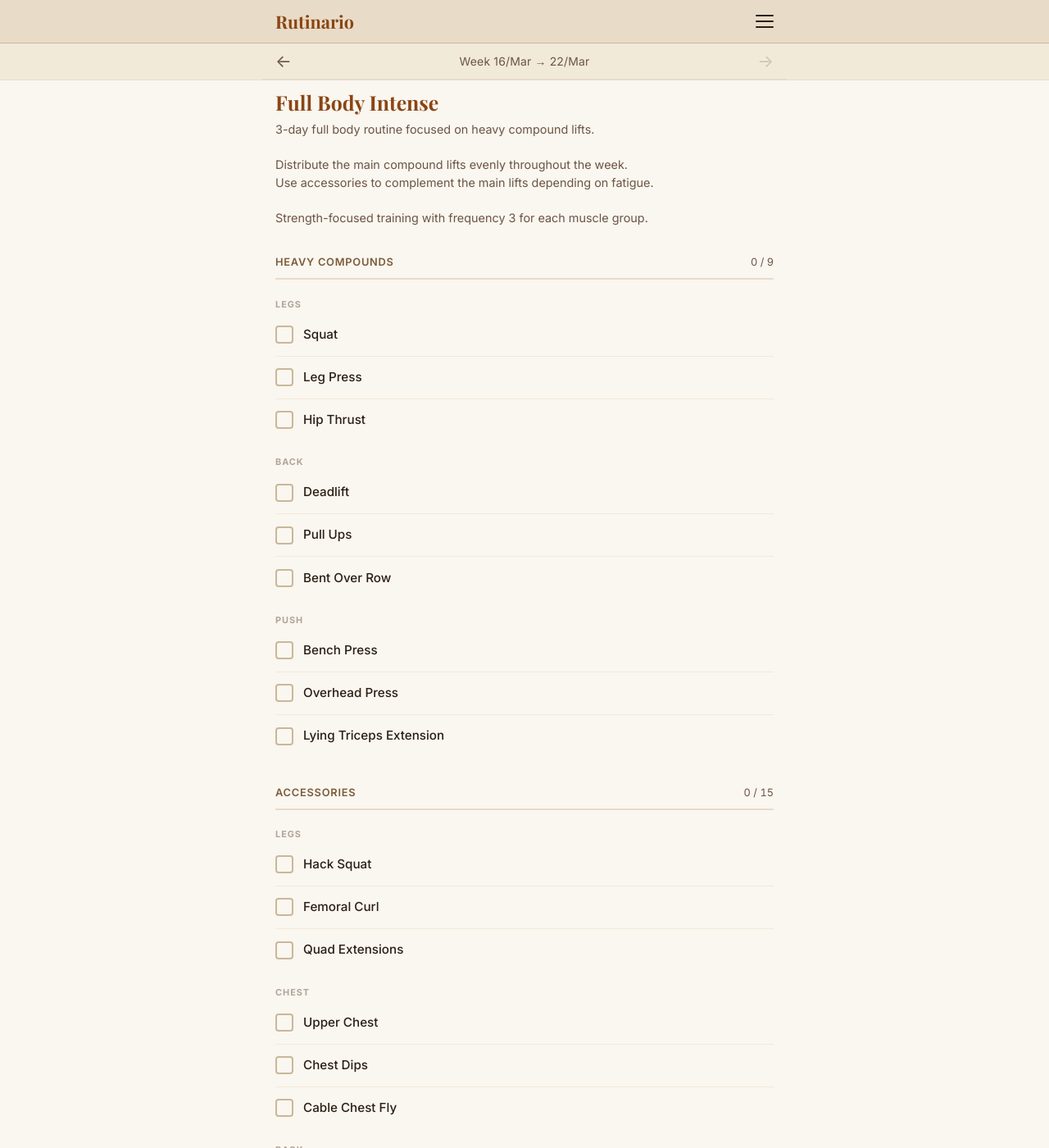
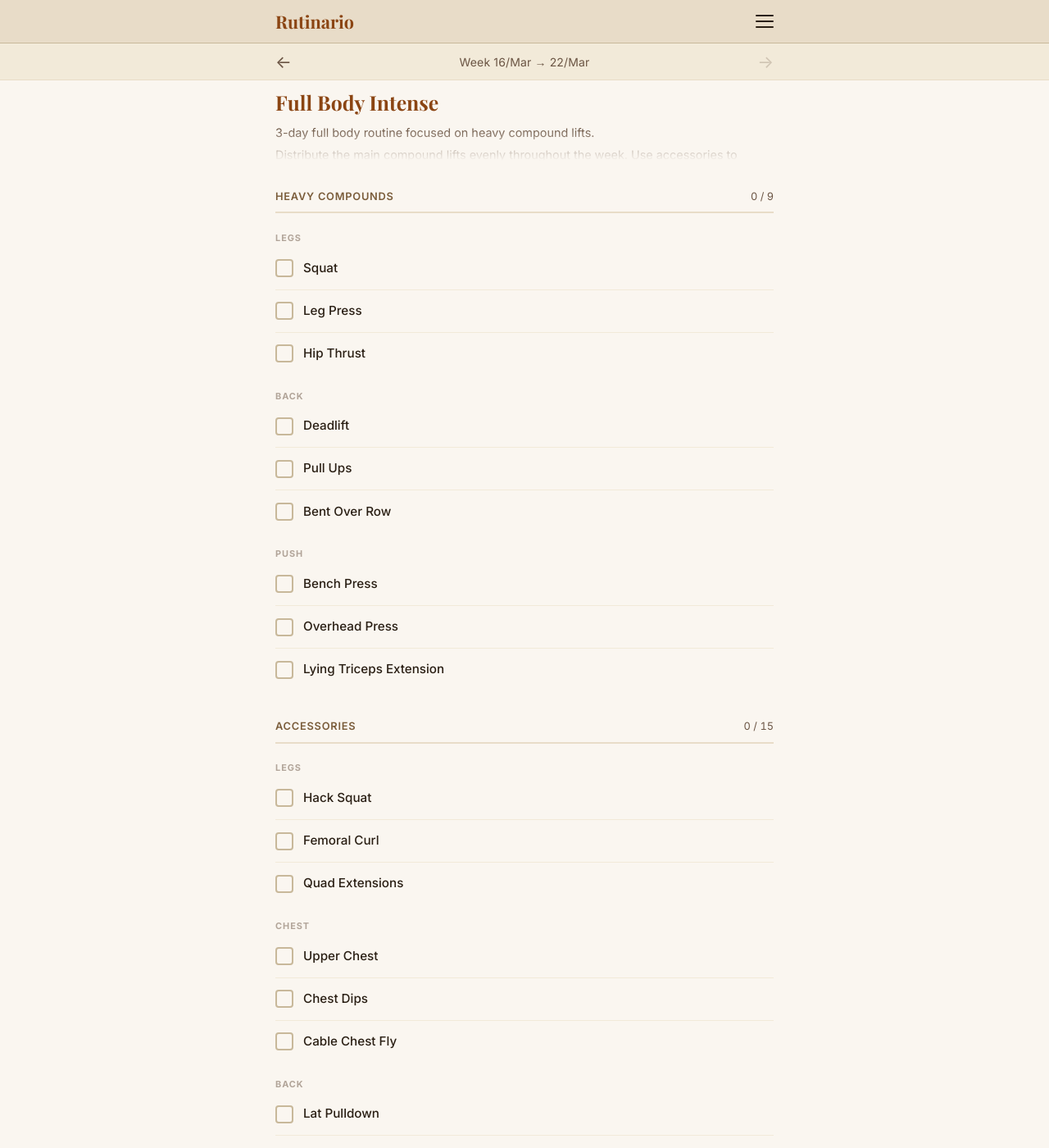
Before and after one commit to fermin-silva/fermin-silva.github.io, a Jekyll site: the page built from _routines/fullbody.md, in a window 1280 px wide and 1400 px high. Shown: the whole window at 82% size. Built offline with Jekyll 4.4.1, drawn with Linux system fonts in a browser that asks for light colours.

Commit message:
feat: add truncatable descriptions with i18n array format + CSS cleanup (#14)
Refactor routine desc from block scalars to YAML arrays of {en, es}
objects, rendered as <p> tags with a reusable .truncated CSS utility
that shows a fade gradient and expands on click. Fix routine title
margin and clean up duplicate CSS rules in rutina.css.

Co-authored-by: Fermin Silva <fermin@pomelo.la>
Co-authored-by: Claude Opus 4.6 <noreply@anthropic.com>

```diff
--- a/_layouts/rutina-default.html
+++ b/_layouts/rutina-default.html
@@ -6,7 +6,8 @@
   <title>{% if page.name.en %}{{ page.name.en }} — {% elsif page.name %}{{ page.name }} — {% endif %}Rutinario</title>
 
   <!-- SEO and Discovery Meta Tags -->
-  <meta name="description" content="{% if page.layout == 'rutina-routine' %}{{ page.name.en | default: page.name }}: {{ page.desc.en | default: page.desc }}{% else %}Rutinario: Track your gym routines, week by week. Bilingual fitness app with customizable workout tracking.{% endif %}">
+  {% if page.layout == 'rutina-routine' %}{% assign _desc_text = page.desc | map: 'en' | join: ' ' %}{% endif %}
+  <meta name="description" content="{% if page.layout == 'rutina-routine' %}{{ page.name.en | default: page.name }}: {{ _desc_text }}{% else %}Rutinario: Track your gym routines, week by week. Bilingual fitness app with customizable workout tracking.{% endif %}">
   <meta name="keywords" content="{% if page.layout == 'rutina-routine' %}{{ page.name.en | default: page.name | downcase }}, gym routine, workout, fitness{% else %}gym tracking, fitness app, workout tracker, exercise log, fitness routine{% endif %}">
   <meta name="author" content="Fermin Silva">
   <meta name="robots" content="index, follow, max-snippet:-1, max-image-preview:large">
@@ -14,14 +15,14 @@
   <!-- OpenGraph Tags for Maximum Social/LLM Discoverability -->
   <meta property="og:type" content="{% if page.layout == 'rutina-routine' %}article{% else %}website{% endif %}">
   <meta property="og:title" content="{% if page.name.en %}{{ page.name.en }}{% elsif page.name %}{{ page.name }}{% else %}Rutinario{% endif %} — Gym Routine Tracker">
-  <meta property="og:description" content="{% if page.layout == 'rutina-routine' %}{{ page.name.en | default: page.name }}: {{ page.desc.en | default: page.desc }}{% else %}Track your gym routines, week by week. A bilingual fitness app for managing workouts.{% endif %}">
+  <meta property="og:description" content="{% if page.layout == 'rutina-routine' %}{{ page.name.en | default: page.name }}: {{ _desc_text }}{% else %}Track your gym routines, week by week. A bilingual fitness app for managing workouts.{% endif %}">
   <meta property="og:url" content="https://fermin-silva.github.io{{ page.url }}">
   <meta property="og:site_name" content="Rutinario">
 
   <!-- Twitter Card for Social Sharing -->
   <meta name="twitter:card" content="summary">
   <meta name="twitter:title" content="{% if page.name.en %}{{ page.name.en }}{% elsif page.name %}{{ page.name }}{% else %}Rutinario{% endif %}">
-  <meta name="twitter:description" content="{% if page.layout == 'rutina-routine' %}{{ page.desc.en | default: page.desc }}{% else %}Track your gym routines with Rutinario - a bilingual PWA fitness tracker{% endif %}">
+  <meta name="twitter:description" content="{% if page.layout == 'rutina-routine' %}{{ _desc_text }}{% else %}Track your gym routines with Rutinario - a bilingual PWA fitness tracker{% endif %}">
 
   <!-- Canonical Links for SEO -->
   <link rel="canonical" href="https://fermin-silva.github.io{{ page.url }}">
@@ -79,7 +80,7 @@
       "@context": "https://schema.org",
       "@type": "EducationEvent",
       "name": "{{ page.name.en | default: page.name }} Routine",
-      "description": "{{ page.desc.en | default: page.desc }}",
+      "description": "{{ _desc_text }}",
       "url": "https://fermin-silva.github.io{{ page.url }}",
       "educationalLevel": "General",
       "learningResourceType": "Workout",
--- a/_layouts/rutina-routine.html
+++ b/_layouts/rutina-routine.html
@@ -20,11 +20,13 @@ week_label:
     {{ page.name.en | default: page.name }}
   </h1>
   {% if page.desc %}
-  <p class="routine-subtitle"
-     data-i18n-en="{{ page.desc.en | default: page.desc }}"
-     data-i18n-es="{{ page.desc.es | default: page.desc }}">
-    {{ page.desc.en | default: page.desc }}
-  </p>
+  <div class="routine-desc truncated">
+    {% for p in page.desc %}
+    <p class="routine-subtitle"
+       data-i18n-en="{{ p.en }}"
+       data-i18n-es="{{ p.es }}">{{ p.en }}</p>
+    {% endfor %}
+  </div>
   {% endif %}
 
   {% comment %}Detect whether any item uses "group" (→ multiple sections with counters){% endcomment %}
--- a/_routines/fullbody.md
+++ b/_routines/fullbody.md
@@ -3,21 +3,12 @@ name:
   en: Full Body Intense
   es: Cuerpo Completo Intenso
 desc:
-  en: |
-    3-day full body routine focused on heavy compound lifts.
-
-    Distribute the main compound lifts evenly throughout the week.
-    Use accessories to complement the main lifts depending on fatigue.
-
-    Strength-focused training with frequency 3 for each muscle group.
-
-  es: |
-    Rutina full body de 3 días enfocada en levantamientos compuestos pesados.
-
-    Distribuí los compuestos principales de forma pareja a lo largo de la semana.
-    Usá accesorios para complementar según la fatiga.
-
-    Enfoque en fuerza y frecuencia 3 para cada músculo.
+  - en: "3-day full body routine focused on heavy compound lifts."
+    es: "Rutina full body de 3 días enfocada en levantamientos compuestos pesados."
+  - en: "Distribute the main compound lifts evenly throughout the week. Use accessories to complement the main lifts depending on fatigue."
+    es: "Distribuí los compuestos principales de forma pareja a lo largo de la semana. Usá accesorios para complementar según la fatiga."
+  - en: "Strength-focused training with frequency 3 for each muscle group."
+    es: "Enfoque en fuerza y frecuencia 3 para cada músculo."
 slug: fullbody
 exercises:
   - group:
--- a/assets/css/base.css
+++ b/assets/css/base.css
@@ -193,3 +193,35 @@ a.content-item:hover {
   font-size: 0.875rem;
   line-height: 1.5;
 }
+
+/* ── Truncated / expandable ── */
+.truncated {
+  --truncate-height: 3em;
+  --truncate-fade: #fff;
+  position: relative;
+  max-height: var(--truncate-height);
+  overflow: hidden;
+  cursor: pointer;
+  transition: max-height 0.3s ease;
+}
+
+.truncated::after {
+  content: '';
+  position: absolute;
+  bottom: 0;
+  left: 0;
+  right: 0;
+  height: 2.5em;
+  background: linear-gradient(transparent, var(--truncate-fade));
+  pointer-events: none;
+  transition: opacity 0.2s ease;
+}
+
+.truncated.is-expanded {
+  max-height: none;
+  cursor: default;
+}
+
+.truncated.is-expanded::after {
+  opacity: 0;
+}
--- a/assets/css/rutina.css
+++ b/assets/css/rutina.css
@@ -125,35 +125,29 @@ body {
 .routine-title {
   font-family: var(--font-heading);
   font-size: 1.55rem;
-  font-size: 1.55rem;
   font-weight: 700;
   color: var(--accent);
-  margin-bottom: 0.25rem;
+  margin-bottom: 0.5rem;
+}
+
+.routine-desc {
+  --truncate-height: 2.8rem;
+  --truncate-fade: var(--beige-100);
+  margin-bottom: 1.5rem;
 }
 
 .routine-subtitle {
   font-size: 0.9rem;
   color: var(--ink-light);
-  margin-bottom: 1.5rem;
-  color: var(--accent);
-  margin-bottom: 0.25rem;
+  margin-bottom: 0.35rem;
 }
 
-.routine-subtitle {
-  font-size: 0.9rem;
-  color: var(--ink-light);
-  margin-bottom: 1.5rem;
-  white-space: pre-line;
+.routine-subtitle:last-child {
+  margin-bottom: 0;
 }
 
 /* ── Week bar (sub-navbar, mirrors .navbar pattern) ── */
-/* ── Week bar (sub-navbar, mirrors .navbar pattern) ── */
 .week-bar {
-  background: var(--beige-200);
-  border-bottom: 1px solid var(--beige-300);
-}
-
-.week-bar-inner {
   background: var(--beige-200);
   border-bottom: 1px solid var(--beige-300);
 }
@@ -244,7 +238,6 @@ div.exercise-section > .section-header {
 .section-label {
   color: var(--brown-700);
   border-bottom: 1px solid var(--beige-300);
-  padding-left: 0;
   padding-left: 0;
 }
 
--- a/assets/js/rutina-app.js
+++ b/assets/js/rutina-app.js
@@ -78,6 +78,25 @@
 
   // ── Apply locale immediately (before routine logic) ──
   applyLocale();
+
+  // ── Truncated / expandable (generic — works on any page) ──
+  var truncatedEls = document.querySelectorAll('.truncated');
+  for (var i = 0; i < truncatedEls.length; i++) {
+    (function (el) {
+      if (el.scrollHeight <= el.offsetHeight + 2) {
+        el.classList.add('is-expanded');
+        return;
+      }
+      el.addEventListener('click', function () {
+        el.style.maxHeight = el.scrollHeight + 'px';
+        el.classList.add('is-expanded');
+        el.addEventListener('transitionend', function cleanup() {
+          el.style.maxHeight = '';
+          el.removeEventListener('transitionend', cleanup);
+        });
+      });
+    })(truncatedEls[i]);
+  }
 
   // ══════════════════════════════════════
   // ── Routine page logic ──
```
Also changed, not shown: _routines/ppl.md (+2 -2 lines).
